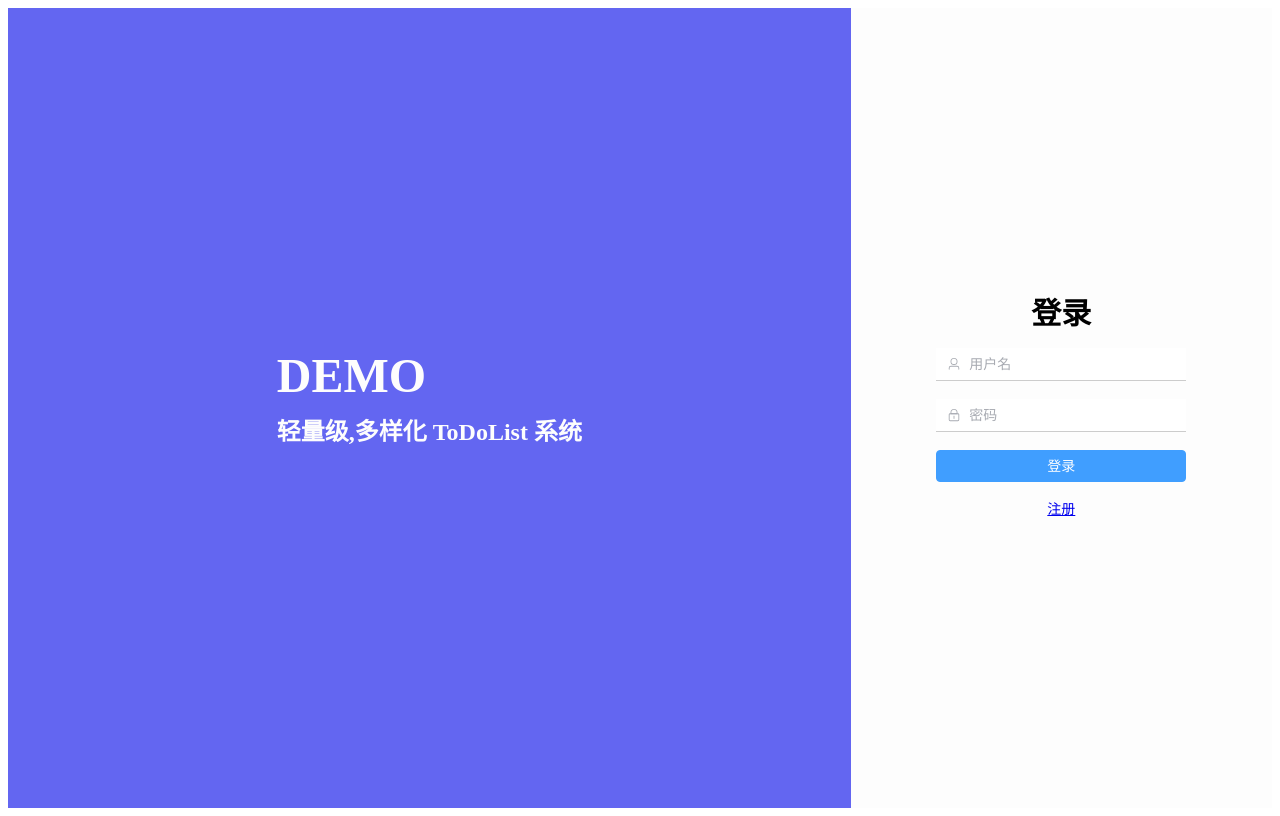
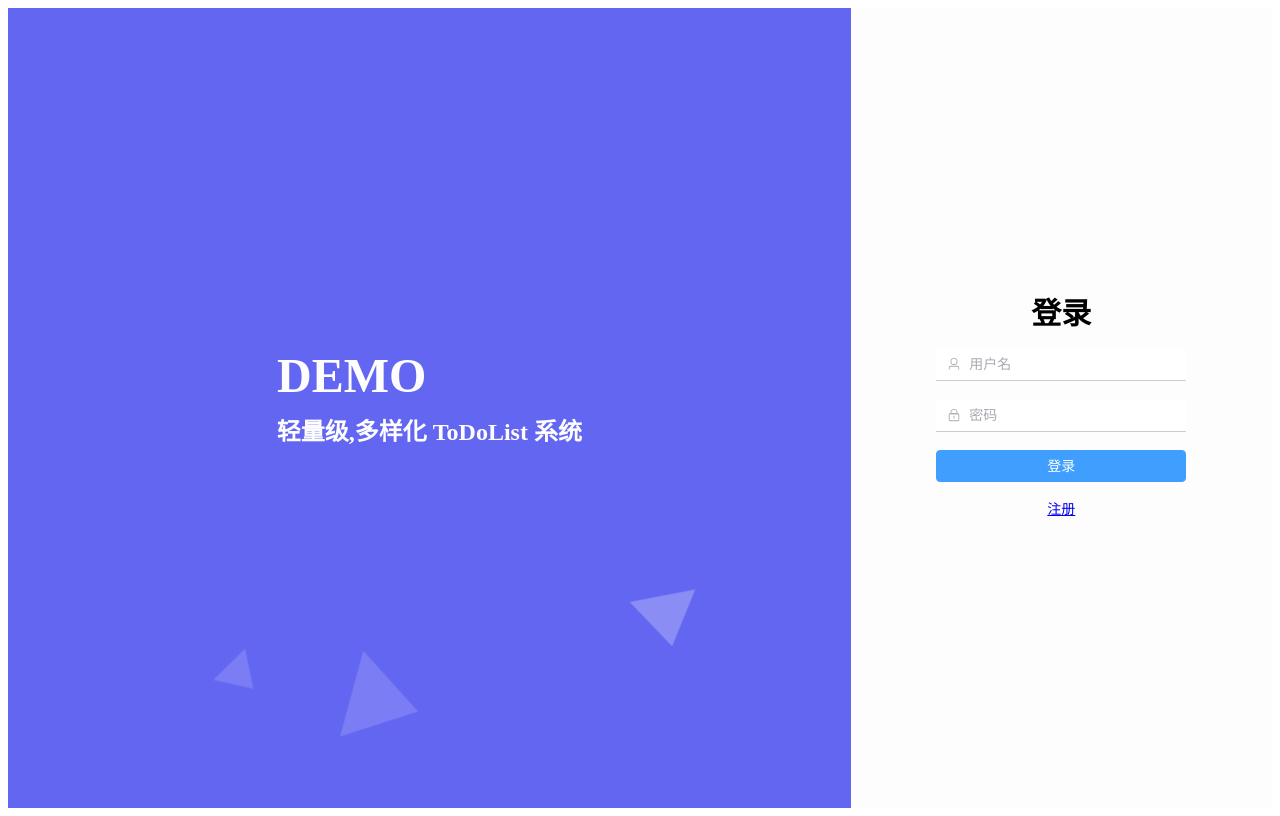
Before and after one commit to Velvet0314/ToDoList-Demo, a Vue app in the folder dashboard/: page /#/login in a window 1280 px wide. Built offline with nearby package versions, Linux system fonts and the light colour scheme.

Commit message:
dashboard基本框架

```diff
--- a/dashboard/package.json
+++ b/dashboard/package.json
@@ -12,8 +12,10 @@
     "@element-plus/icons-vue": "^2.3.1",
     "@headlessui/vue": "^1.7.22",
     "@heroicons/vue": "^2.1.5",
+    "animate.css": "^4.1.1",
     "element-plus": "^2.7.7",
     "vue": "^3.4.31",
+    "vue-drag-resize": "^2.0.3",
     "vue-router": "^4.4.0"
   },
   "devDependencies": {
--- a/dashboard/src/assets/bg-bubbles.css
+++ b/dashboard/src/assets/bg-bubbles-square.css
@@ -9,7 +9,7 @@
   z-index: 1;
 }
 
-.bg-bubbles,
+.square-bg-bubbles,
 .wrapper {
   position: fixed;
   left: 0;
@@ -30,7 +30,7 @@
     background-position: 0% 50%;
   }
 }
-.bg-bubbles,
+.square-bg-bubbles,
   .wrapper {
     overflow: visible;
     position: fixed;
@@ -39,26 +39,12 @@
     height: 100%;
   }
 
-  @keyframes GradientBackground {
-    0% {
-      background-position: 0% 50%;
-    }
-
-    50% {
-      background-position: 100% 50%;
-    }
-
-    100% {
-      background-position: 0% 50%;
-    }
-  }
-
-  .bg-bubbles {
+  .square-bg-bubbles {
     top: 0;
     z-index: 1
   }
 
-  .bg-bubbles li {
+  .square-bg-bubbles li {
     position: absolute;
     list-style: none;
     display: block;
@@ -70,11 +56,11 @@
     transition-timing-function: linear
   }
 
-  .bg-bubbles li:nth-child(1) {
+  .square-bg-bubbles li:nth-child(1) {
     left: 10%
   }
 
-  .bg-bubbles li:nth-child(2) {
+  .square-bg-bubbles li:nth-child(2) {
     left: 20%;
     width: 80px;
     height: 80px;
@@ -82,12 +68,12 @@
     animation-duration: 17s
   }
 
-  .bg-bubbles li:nth-child(3) {
+  .square-bg-bubbles li:nth-child(3) {
     left: 25%;
     animation-delay: 4s
   }
 
-  .bg-bubbles li:nth-child(4) {
+  .square-bg-bubbles li:nth-child(4) {
     left: 40%;
     width: 60px;
     height: 60px;
@@ -95,11 +81,11 @@
     background-color: hsla(0, 0%, 100%, .25)
   }
 
-  .bg-bubbles li:nth-child(5) {
+  .square-bg-bubbles li:nth-child(5) {
     left: 70%
   }
 
-  .bg-bubbles li:nth-child(6) {
+  .square-bg-bubbles li:nth-child(6) {
     left: 80%;
     width: 120px;
     height: 120px;
@@ -107,14 +93,14 @@
     background-color: hsla(0, 0%, 100%, .2)
   }
 
-  .bg-bubbles li:nth-child(7) {
+  .square-bg-bubbles li:nth-child(7) {
     left: 32%;
     width: 160px;
     height: 160px;
     animation-delay: 5s
   }
 
-  .bg-bubbles li:nth-child(8) {
+  .square-bg-bubbles li:nth-child(8) {
     left: 55%;
     width: 40px;
     height: 40px;
@@ -122,7 +108,7 @@
     animation-duration: 40s
   }
 
-  .bg-bubbles li:nth-child(9) {
+  .square-bg-bubbles li:nth-child(9) {
     left: 25%;
     width: 30px;
     height: 30px;
@@ -131,7 +117,7 @@
     background-color: hsla(0, 0%, 100%, .3)
   }
 
-  .bg-bubbles li:nth-child(10) {
+  .square-bg-bubbles li:nth-child(10) {
     left: 90%;
     width: 160px;
     height: 160px;
--- /dev/null
+++ b/dashboard/src/assets/bg-bubbles-triangle.css
@@ -0,0 +1,146 @@
+.leftframework .wrapper {
+  display: flex;
+  justify-content: center;
+  align-items: center;
+  min-height: 100vh;
+  background: linear-gradient(27deg, #6366f1, #0575E6, #000000);
+  background-size: 600% 600%;
+  animation: GradientBackground 7.5s ease infinite;
+  z-index: 1;
+}
+
+.bg-bubbles,
+.wrapper {
+  position: fixed;
+  left: 0;
+  width: 66.7%;
+  height: 100%;
+}
+
+.bg-bubbles,
+.wrapper {
+  overflow: visible;
+  position: fixed;
+  left: 0;
+  width: 100%;
+  height: 100%;
+}
+
+.bg-bubbles {
+  top: 0;
+  z-index: 1
+}
+
+.bg-bubbles li {
+  position: absolute;
+  list-style: none;
+  display: block;
+  width: 40px;
+  height: 40px;
+  background-color: hsla(0, 0%, 100%, .15);
+  bottom: -160px;
+  left: -260px;
+  animation: triangle 25s infinite;
+  transition-timing-function: linear;
+  clip-path: polygon(0% 0%,
+      100% 21.45%,
+      21.45% 100%);
+}
+
+
+.bg-bubbles li:nth-child(1) {
+  left: 10%
+}
+
+.bg-bubbles li:nth-child(2) {
+  left: 20%;
+  width: 80px;
+  height: 80px;
+  animation-delay: 2s;
+  animation-duration: 17s
+}
+
+.bg-bubbles li:nth-child(3) {
+  left: 25%;
+  animation-delay: 4s
+}
+
+.bg-bubbles li:nth-child(4) {
+  left: 40%;
+  width: 60px;
+  height: 60px;
+  animation-duration: 22s;
+  background-color: hsla(0, 0%, 100%, .25)
+}
+
+.bg-bubbles li:nth-child(5) {
+  left: 60%
+}
+
+.bg-bubbles li:nth-child(6) {
+  left: 80%;
+  width: 120px;
+  height: 120px;
+  animation-delay: 3s;
+  background-color: hsla(0, 0%, 100%, .2)
+}
+
+.bg-bubbles li:nth-child(7) {
+  left: 32%;
+  width: 160px;
+  height: 160px;
+  animation-delay: 5s
+}
+
+.bg-bubbles li:nth-child(8) {
+  left: 10%;
+  width: 70px;
+  height: 70px;
+  animation-delay: 15s;
+  animation-duration: 40s
+}
+
+.bg-bubbles li:nth-child(9) {
+  left: 25%;
+  width: 90px;
+  height: 90px;
+  animation-delay: 2s;
+  animation-duration: 40s;
+  background-color: hsla(0, 0%, 100%, .3)
+}
+
+.bg-bubbles li:nth-child(10) {
+  left: 90%;
+  width: 160px;
+  height: 160px;
+  animation-delay: 11s
+}
+
+@keyframes GradientBackground {
+  0% {
+    background-position: 0% 50%;
+  }
+
+  50% {
+    background-position: 100% 50%;
+  }
+
+  100% {
+    background-position: 0% 50%;
+  }
+}
+
+@keyframes triangle {
+  0% {
+    transform: translateX(-50px) translateY(0);
+    opacity: 1;
+  }
+  85% {
+    transform: translateX(300px) translateY(-765px) rotate(480deg);
+    opacity: 1;
+  }
+  100% {
+    transform: translateX(350px) translateY(-900px) rotate(600deg);
+    opacity: 0;
+  }
+}
--- a/dashboard/src/main.js
+++ b/dashboard/src/main.js
@@ -1,8 +1,10 @@
 import { createApp } from 'vue'
 
+import 'animate.css'
 import ElementPlus from 'element-plus'
 import 'element-plus/dist/index.css'
 import * as ElementPlusIconsVue from '@element-plus/icons-vue'
+import zhCn from 'element-plus/es/locale/lang/zh-cn'
 
 
 import App from './App.vue'
@@ -13,7 +15,9 @@ import 'virtual:windi.css'
 const app = createApp(App)
 
 app.use(router)
-app.use(ElementPlus)
+app.use(ElementPlus, {
+  locale: zhCn,
+})
 
 for (const [key, component] of Object.entries(ElementPlusIconsVue)) {
     app.component(key, component)
--- a/dashboard/src/pages/index.vue
+++ b/dashboard/src/pages/index.vue
@@ -1,16 +1,13 @@
 <script setup>
-import { ref } from "vue"
-import { Menu as IconMenu, Message, Setting } from "@element-plus/icons-vue"
-
+import { ref } from "vue";
+import { Menu as IconMenu, Message, Setting } from "@element-plus/icons-vue";
 </script>
 
 <template>
-  <el-config-provider :locale="locale">
-    <el-container>
+  <el-container class="animate__animated animate__fadeIn">
     <el-header style="text-align: right; font-size: 12px">
       <el-menu
         :default-active="activeIndex"
-          class="el-menu-demo"
         mode="horizontal"
         :ellipsis="false"
         @select="handleSelect"
@@ -34,7 +31,7 @@ import { Menu as IconMenu, Message, Setting } from "@element-plus/icons-vue"
         </el-sub-menu>
       </el-menu>
     </el-header>
-      <el-container style="height: 500px">
+    <el-container style="height: 100%">
       <el-aside width="250px">
         <el-scrollbar>
           <el-menu :default-openeds="['1', '3']">
@@ -93,6 +90,9 @@ import { Menu as IconMenu, Message, Setting } from "@element-plus/icons-vue"
         </el-scrollbar>
       </el-aside>
       <el-main>
+        <el-row :gutter="20" :span="16">
+          <el-col :span="17">
+            <div class="main-title">我的一天</div>
                 <el-calendar>
                   <template #date-cell="{ data }">
                     <p :class="data.isSelected ? 'is-selected' : ''">
@@ -101,14 +101,39 @@ import { Menu as IconMenu, Message, Setting } from "@element-plus/icons-vue"
                     </p>
                   </template>
                 </el-calendar>
+          </el-col>
+          <el-col :span="7">
+            <div>test</div>
+          </el-col>
+        </el-row>
+        <el-row :gutter="20" :span="16">
+          <div>test2</div>
+        </el-row>
       </el-main>
     </el-container>
   </el-container>
-  </el-config-provider>
 </template>
 
 <style scoped>
 .is-selected {
   color: #1989fa;
 }
+.el-menu {
+  border-right: none;
+}
+.el-calendar-day > p {
+  font-size: 15px;
+}
+.animate__animated.animate__fadeInDown {
+  --animate-duration: 2s;
+}
+.main-title {
+  margin: 5px auto;
+  padding: 0 0 0 20px;
+  font-size: 20px;
+  overflow: auto;
+}
+:deep(.el-calendar-table .el-calendar-day) {
+  height: 75px;
+}
 </style>
--- a/dashboard/src/pages/login.vue
+++ b/dashboard/src/pages/login.vue
@@ -1,6 +1,7 @@
 <script setup>
 import { reactive } from "vue";
-import { User,Lock } from '@element-plus/icons-vue'
+import { User, Lock } from "@element-plus/icons-vue";
+import "~/assets/bg-bubbles-triangle.css";
 
 const form = reactive({
   username: "",
@@ -13,13 +14,16 @@ const onSubmit = () => {
 </script>
 
 <template>
-  <el-row class="mainframework">
+  <el-row class="mainframework animate__animated animate__fadeIn" >
     <el-col :lg="16" :md="12" class="leftframework">
-      <div>
-        <div class="font-bold text-5xl text-light-50 mb-4">DEMO</div>
-        <div class="font-bold text-2xl text-light-50 mb-4">
+      <div class="loginwrapper">
+        <div class="title animate__animated animate__bounceInLeft animate__delay-1s">DEMO</div>
+        <div class="description animate__animated animate__fadeInDown animate__delay-2s">
           轻量级,多样化 ToDoList 系统
         </div>
+        <ul class="bg-bubbles">
+          <li v-for="n in 10" :key="n"></li>
+        </ul>
       </div>
     </el-col>
     <el-col :lg="8" :md="12" class="rightframework">
@@ -37,10 +41,16 @@ const onSubmit = () => {
             v-model="form.password"
             :prefix-icon="Lock"
             type="password"
-            placeholder="密码" />
+            placeholder="密码"
+          />
         </el-form-item>
         <el-form-item>
-          <el-button type="primary" @click="onSubmit,$router.push('/')" class="w-[250px]">登录</el-button>
+          <el-button
+            type="primary"
+            @click="onSubmit, $router.push('/')"
+            class="w-[250px]"
+            >登录</el-button
+          >
         </el-form-item>
       </el-form>
       <div class="register">
@@ -56,13 +66,30 @@ const onSubmit = () => {
 }
 .leftframework {
   @apply bg-indigo-500 flex items-center justify-center text-left;
+  position: relative;
+  overflow: hidden;
 }
 .rightframework {
   @apply bg-light-50 flex items-center justify-center flex-col;
+  z-index: 3;
+}
+.title {
+  @apply font-bold text-5xl text-light-50 mb-4;
+}
+.description {
+  @apply font-bold text-2xl text-light-50 mb-4;
 }
 .register {
   @apply text-indigo-400 text-sm;
-  /* width: 50%; */
+}
+.animate__animated.animate__bounceInLeft {
+  --animate-duration: 1.45s;
+}
+.animate__animated.animate__fadeInDown {
+  --animate-duration: 1.15s;
+}
+.animate__animated.animate__fadeInDown {
+  --animate-duration: 2s;
 }
 :deep(.el-input__wrapper) {
   box-shadow: none;
@@ -70,5 +97,4 @@ const onSubmit = () => {
   border-bottom: 1.75px solid #cccccc;
   border-radius: 0px;
 }
-
 </style>
```
Also changed, not shown: dashboard/src/pages/register.vue (+41 -14 lines), 1 other file (tests, documents, lock files or other folders). Lines whose indentation alone changed are shown as unchanged.
